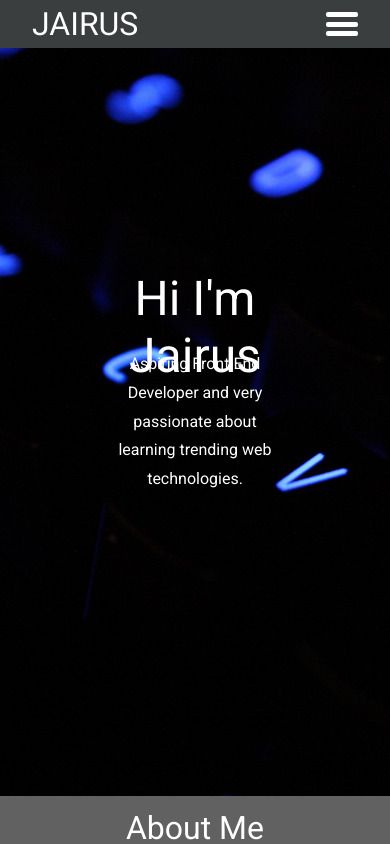
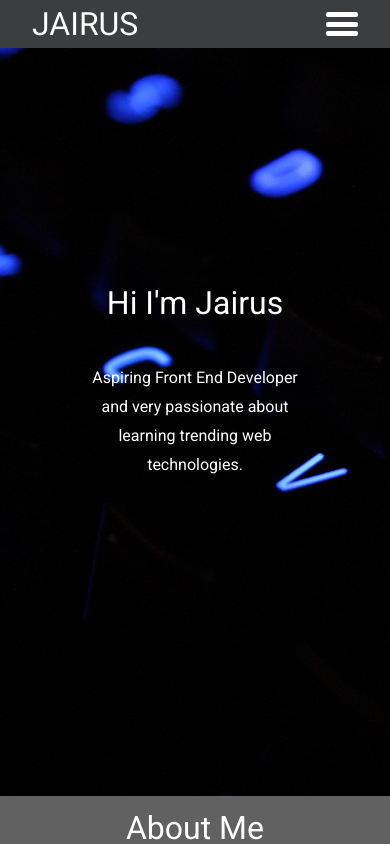
Before and after one commit to jairusbali/portfolio, a React (Create React App) app: page / in a window 390 px wide. Shown: the top 844 px of the page. Built offline with nearby package versions, Linux system fonts and the light colour scheme.

Commit message:
updated navSide styling for mobile

```diff
--- a/src/components/Header/Header.jsx
+++ b/src/components/Header/Header.jsx
@@ -31,11 +31,12 @@ const Section = styled(Container)`
 
   @media only screen and (max-width: 60rem) {
     ${Heading} {
-      font-size: 3rem;
+      font-size: 2rem;
     }
 
     ${SubHeading} {
       font-size: 1rem;
+      margin: 2rem auto;
     }
   }
 `;
--- a/src/components/NavBar/NavBar.jsx
+++ b/src/components/NavBar/NavBar.jsx
@@ -124,6 +124,10 @@ const SideNav = styled.div`
       : css`
           ${slideOut} 500ms ease-out both;
         `};
+
+  @media only screen and (max-width: 60rem) {
+    width: 15rem;
+  }
 `;
 
 const Backdrop = styled.div`
@@ -165,7 +169,7 @@ export default () => {
             // timeout will automatically retract sideNav
             // when a sideNav link is clicked
             onClick={() =>
-              setTimeout(() => mobileState && state && setState(!state), 1800)
+              setTimeout(() => mobileState && state && setState(!state), 1200)
             }
           >
             {item}
--- a/src/components/Projects/Card/Card.jsx
+++ b/src/components/Projects/Card/Card.jsx
@@ -72,7 +72,7 @@ const IconLink = styled.a`
     margin: 0;
     background-color: #404a51;
     padding: 0.7rem 0;
-    width: 50%;
+    width: 90%;
 
     i {
       height: 1rem;
```
